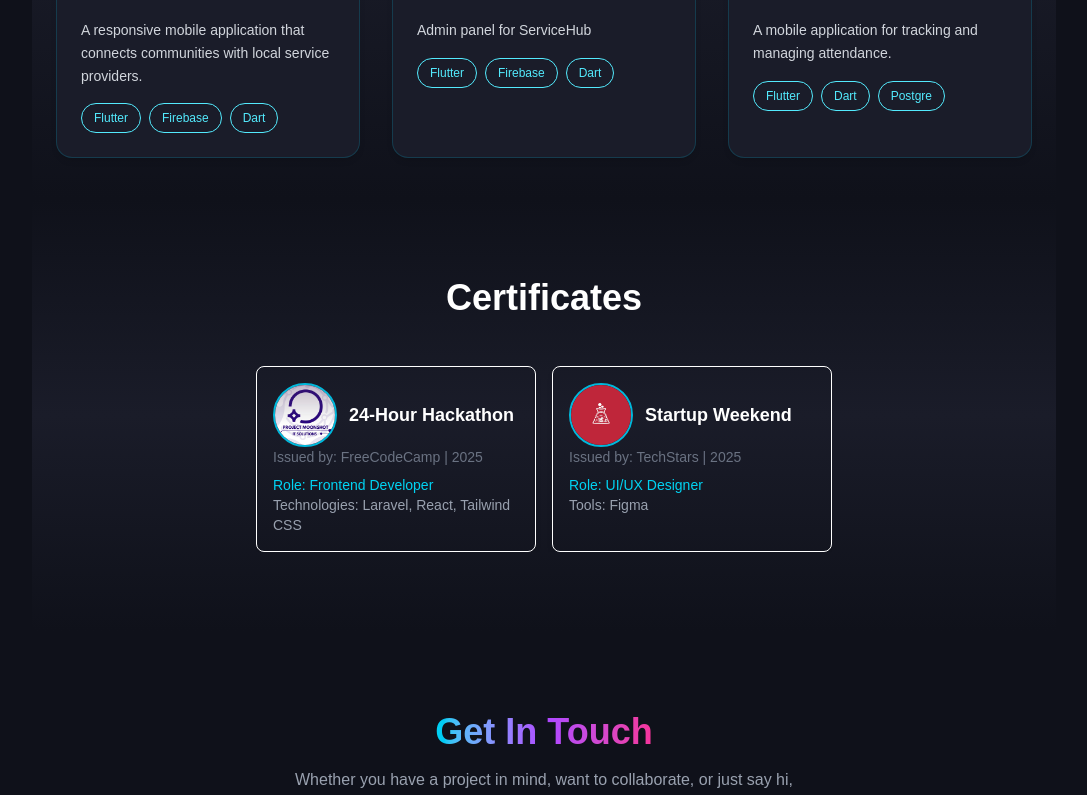
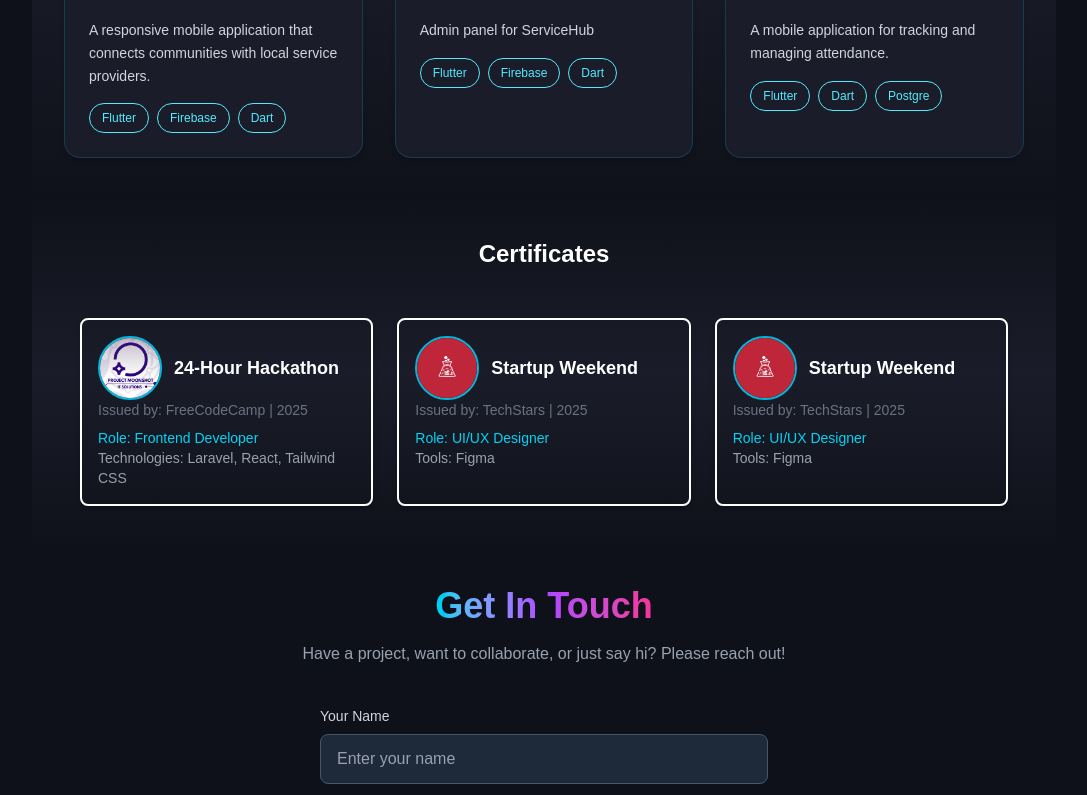
Before and after one commit to thecatisdead/my-portfolio, a Next.js app: page / in a window 1280 px wide. Shown: the part 2000-2795 px from the top of the page, without its empty margins (96-1183 px from the left). Built offline with nearby package versions, Linux system fonts and the light colour scheme.

Commit message:
changed the certificates and contacts

```diff
--- a/src/app/components/Certificates.tsx
+++ b/src/app/components/Certificates.tsx
@@ -1,66 +1,19 @@
 "use client";
-import { useState, useEffect } from "react";
-import { ChevronLeft, ChevronRight } from "lucide-react";
-import { motion, AnimatePresence } from "framer-motion";
 import hackathon from "@/app/images/hackathon.jpg";
 import startup from "@/app/images/startup.jpg";
 
-
 export default function Certificates() {
-  const certificates = [
-    {
-      title: "24-Hour Hackathon",
-      org: "Tech Solutions Inc.",
-      date: "Aug 2024",
-    },
-    {
-      title: "Startup Weekend",
-      org: "Google for Startups",
-      logo: "/images/startup-logo.png",
-      date: "Jun 2024",
-    },
-
-  ];
-
-  const [current, setCurrent] = useState(0);
-
-  const next = () => setCurrent((prev) => (prev + 1) % certificates.length);
-  const prev = () =>
-    setCurrent(
-      (prev) => (prev - 1 + certificates.length) % certificates.length
-    );
-
-  // Auto-slide every 4s
-  useEffect(() => {
-    const interval = setInterval(next, 4000);
-    return () => clearInterval(interval);
-  }, []);
-
   return (
     <section
-      id="certificates"
-      className="py-20 bg-gradient-to-b from-[#0F111A] via-[#1A1C29] to-[#0F111A] text-white px-6 flex flex-col items-center"
+      id="certificate"
+      className="py-10 px-12 bg-gradient-to-b from-[#0F111A] via-[#1A1C29] to-[#0F111A] text-white px-4 flex flex-col items-center"
     >
-      <h2 className="text-4xl font-bold mb-12 text-center neon-text">
+      <h3 className="text-2xl font-bold mb-12 text-center animate-fadeIn">
         Certificates
-      </h2>
-      <div className="relative w-full max-w-xl overflow-hidden">
-        {/* Navigation Buttons */}
-        <button
-          onClick={prev}
-          className="absolute top-1/2 -left-10 transform -translate-y-1/2 bg-cyan-500 text-black rounded-full p-2 hover:bg-cyan-400 transition"
-        >
-          <ChevronLeft />
-        </button>
-        <button
-          onClick={next}
-          className="absolute top-1/2 -right-10 transform -translate-y-1/2 bg-cyan-500 text-black rounded-full p-2 hover:bg-cyan-400 transition"
-        >
-          <ChevronRight />
-        </button>
-
-        <div className="grid grid-cols-1 sm:grid-cols-2 gap-4">
-                     <div className="certificate-card border p-4 rounded-lg shadow-md">
+      </h3>
+      <div className="w-full max-w-6xl mx-auto">
+        <div className="grid grid-cols-1 sm:grid-cols-2 lg:grid-cols-3 gap-6 w-full">
+          <div className="certificate-card border-2 p-4 rounded-lg shadow-md">
             <h3 className="text-lg font-semibold flex flex-row items-center gap-3">
               <img
                 src={hackathon.src}
@@ -79,7 +32,7 @@ export default function Certificates() {
               Technologies: Laravel, React, Tailwind CSS
             </p>
           </div>
-                     <div className="certificate-card border p-4 rounded-lg shadow-md">
+          <div className="certificate-card border-2 p-4 rounded-lg shadow-md">
             <h3 className="text-lg font-semibold flex flex-row items-center gap-3">
               <img
                 src={startup.src}
@@ -88,15 +41,22 @@ export default function Certificates() {
               />
               Startup Weekend
             </h3>
-             <p className="text-sm text-gray-500">
-               Issued by: TechStars | 2025
-             </p>
-             <p className="text-sm text-cyan-400 mt-2">
-               Role: UI/UX Designer
-             </p>
-             <p className="text-sm text-gray-400">
-               Tools: Figma
-             </p>
+            <p className="text-sm text-gray-500">Issued by: TechStars | 2025</p>
+            <p className="text-sm text-cyan-400 mt-2">Role: UI/UX Designer</p>
+            <p className="text-sm text-gray-400">Tools: Figma</p>
+          </div>
+          <div className="certificate-card border-2 p-4 rounded-lg shadow-md">
+            <h3 className="text-lg font-semibold flex flex-row items-center gap-3">
+              <img
+                src={startup.src}
+                alt="Photo"
+                className="w-12 h-12 sm:w-16 sm:h-16 rounded-full border-2 border-cyan-500"
+              />
+              Startup Weekend
+            </h3>
+            <p className="text-sm text-gray-500">Issued by: TechStars | 2025</p>
+            <p className="text-sm text-cyan-400 mt-2">Role: UI/UX Designer</p>
+            <p className="text-sm text-gray-400">Tools: Figma</p>
           </div>
         </div>
       </div>
--- a/src/app/components/Contact.tsx
+++ b/src/app/components/Contact.tsx
@@ -4,14 +4,13 @@ export default function Contact() {
   return (
     <section
       id="contact"
-      className="py-20 bg-[#0F111A] text-white px-6 flex flex-col items-center"
+      className="py-10 bg-[#0F111A] text-white px-6 flex flex-col items-center"
     >
       <h2 className="text-4xl font-bold mb-4 bg-gradient-to-r from-cyan-400 via-purple-500 to-pink-500 bg-clip-text text-transparent">
         Get In Touch
       </h2>
       <p className="text-gray-400 mb-10 text-center max-w-lg">
-        Whether you have a project in mind, want to collaborate, or just say hi,
-        feel free to reach out!
+      Have a project, want to collaborate, or just say hi? Please reach out!
       </p>
 
       {/* Contact Form */}
@@ -89,13 +88,14 @@ export default function Contact() {
       {/* Social Links */}
       <div className="flex gap-6 mt-10">
         <a
-          href="mailto:regeryl1100@gmail.com"
+          href="https://mail.google.com/mail/u/0/?fs=1&tf=cm&to=regeryl1100@gmail.com&su=Hello&body=Hi%20there"
+          target="_blank"
           className="hover:text-cyan-400 transition"
         >
           <Mail size={28} />
         </a>
         <a
-          href="https://github.com/yourusername"
+          href="https://github.com/thecatisdead"
           target="_blank"
           className="hover:text-cyan-400 transition"
         >
--- a/src/app/components/Navbar.tsx
+++ b/src/app/components/Navbar.tsx
@@ -1,6 +1,6 @@
-'use client';
+"use client";
 
-import { useEffect, useRef, useState } from 'react';
+import { useEffect, useRef, useState } from "react";
 
 export default function Navbar() {
   const [mobileMenuOpen, setMobileMenuOpen] = useState(false);
@@ -18,7 +18,7 @@ export default function Navbar() {
       const elementPosition = element.offsetTop - navbarHeight;
       window.scrollTo({
         top: elementPosition,
-        behavior: 'smooth'
+        behavior: "smooth",
       });
       setMobileMenuOpen(false);
     }
@@ -29,7 +29,9 @@ export default function Navbar() {
       <nav
         ref={navRef}
         className={`hidden lg:flex items-center text-sm justify-center bg-gray-950/30 backdrop-blur-md border border-white/20 shadow-[0_0_16px_2px_rgba(255,255,255,0.10)] shadow-sm fixed top-0 left-1/2 transform -translate-x-1/2 lg:w-[48%] xl:w-[40%] z-50 rounded-[50px] mt-[10px] p-[6px] transition-all duration-700 ease-out
-        ${navVisible ? 'opacity-100 translate-y-0' : 'opacity-0 -translate-y-10'}`}
+        ${
+          navVisible ? "opacity-100 translate-y-0" : "opacity-0 -translate-y-10"
+        }`}
       >
         {/* Left side - Logo or Name */}
         <div className="flex items-center justify-between px-4 py-3 w-full">
@@ -40,11 +42,11 @@ export default function Navbar() {
           {/* Center - Desktop Menu */}
           <div className="hidden lg:flex items-center space-x-8">
             {[
-            { id: 'home', label: 'Home' },
-            { id: 'about', label: 'About' },
-            { id: 'experience', label: 'Experience' },
-            { id: 'projects', label: 'Projects' },
-            { id: 'contact', label: 'Contact' },
+              { id: "about", label: "About" },
+              { id: "experience", label: "Experience" },
+              { id: "projects", label: "Projects" },
+              { id: "certificate", label: "Certificates" },
+              { id: "contact", label: "Contact" },
             ].map((item) => (
               <a
                 key={item.id}
@@ -52,9 +54,7 @@ export default function Navbar() {
                 className="relative text-gray-600 hover:text-gray-100 font-medium cursor-pointer transition-transform duration-200 transform hover:scale-110 group"
               >
                 {item.label}
-              <span
-  className="absolute left-0 -bottom-1 w-0 h-0.5 bg-cyan-400 transition-all duration-300 group-hover:w-full nav-underline-glow"
-></span>
+                <span className="absolute left-0 -bottom-1 w-0 h-0.5 bg-cyan-400 transition-all duration-300 group-hover:w-full nav-underline-glow"></span>
               </a>
             ))}
           </div>
@@ -62,7 +62,6 @@ export default function Navbar() {
           {/* Right - Placeholder for potential desktop actions */}
           <div className="flex items-center space-x-4" />
         </div>
-
       </nav>
 
       {/* Mobile: Hamburger button */}
@@ -73,8 +72,19 @@ export default function Navbar() {
         aria-expanded={mobileMenuOpen}
         aria-controls="mobile-menu"
       >
-      <svg xmlns="http://www.w3.org/2000/svg" className="h-6 w-6" fill="none" viewBox="0 0 24 24" stroke="currentColor">
-        <path strokeLinecap="round" strokeLinejoin="round" strokeWidth="2" d="M4 6h16M4 12h16M4 18h16" />
+        <svg
+          xmlns="http://www.w3.org/2000/svg"
+          className="h-6 w-6"
+          fill="none"
+          viewBox="0 0 24 24"
+          stroke="currentColor"
+        >
+          <path
+            strokeLinecap="round"
+            strokeLinejoin="round"
+            strokeWidth="2"
+            d="M4 6h16M4 12h16M4 18h16"
+          />
         </svg>
       </button>
 
@@ -82,16 +92,21 @@ export default function Navbar() {
       <div
         id="mobile-menu"
         className={`lg:hidden fixed left-1/2 transform -translate-x-1/2 mt-2 w-[86vw] max-w-xs bg-white border border-gray-200 rounded-2xl shadow-lg transition-all duration-500 z-40
-        ${mobileMenuOpen ? 'opacity-100 translate-y-0 pointer-events-auto' : 'opacity-0 -translate-y-2 pointer-events-none'}`}
-      style={{ top: '64px' }}
+        ${
+          mobileMenuOpen
+            ? "opacity-100 translate-y-0 pointer-events-auto"
+            : "opacity-0 -translate-y-2 pointer-events-none"
+        }`}
+        style={{ top: "64px" }}
       >
         <div className="px-2 pt-2 pb-3 space-y-1">
           {[
-          { id: 'home', label: 'Home' },
-          { id: 'about', label: 'About' },
-          { id: 'experience', label: 'Experience' },
-          { id: 'projects', label: 'Projects' },
-          { id: 'contact', label: 'Contact' },
+
+            { id: "about", label: "About" },
+            { id: "experience", label: "Experience" },
+            { id: "projects", label: "Projects" },
+            { id: "certificate", label: "Certificates" },
+            { id: "contact", label: "Contact" },
           ].map((item) => (
             <a
               key={item.id}
--- a/src/app/components/Projects.tsx
+++ b/src/app/components/Projects.tsx
@@ -8,7 +8,7 @@ export default function Projects() {
   return (
     <section
       id="projects"
-      className="py-10 bg-gradient-to-b from-[#0F111A] via-[#1A1C29] to-[#0F111A] px-6 flex flex-col items-center scroll-mt-16"
+      className="py-10 px-8 bg-gradient-to-b from-[#0F111A] via-[#1A1C29] to-[#0F111A] px-6 flex flex-col items-center scroll-mt-16"
     >
       <h3 className="text-2xl font-bold mb-12 text-center animate-fadeIn">
         Projects
--- a/src/app/data/projects.ts
+++ b/src/app/data/projects.ts
@@ -38,7 +38,7 @@ export const projectsData: Project[] = [
     title: "Moonwalk",
     desc: "A mobile application for tracking and managing attendance.",
     longDesc:
-      "Moonwalk is an e-commerce demo integrating Firebase Auth for secure sign-in and Stripe for payments. It includes guarded routes, cart persistence, and a mobile-first design with fast client-side navigation.",
+      "Moonwalk is a mobile attendance monitoring application. It allows users to scan QR codes to record attendance, while also tracking time logs automatically. Through their profile, users can view the organizations they belong to, and for added convenience, they can securely log in using biometric authentication.",
     tech: ["Flutter", "Dart", "Postgre"],
     img: moon,
   },
```
Also changed, not shown: src/app/images/photo.png (deleted). Lines whose indentation alone changed are shown as unchanged.
